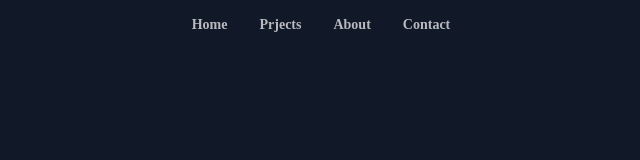
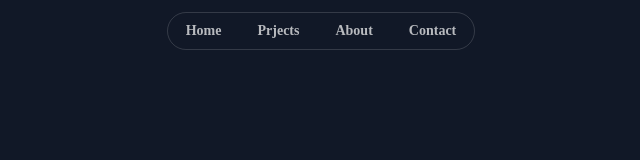
Before and after one commit to First-Step-company/portfolio, a Next.js app: page / in a window 1280 px wide. Shown: the top 160 px of the page, without its empty margins (319-959 px from the left). Built offline with nearby package versions, Linux system fonts and the light colour scheme; a web font is replaced by a local one.

Commit message:
Auto-update: Sat 11/30/2024 21:18:51.80

```diff
--- a/src/sections/Header.tsx
+++ b/src/sections/Header.tsx
@@ -1,6 +1,6 @@
 export const Header = () => {
   return <div className="flex justify-center items-center relative top-3">
-    <nav>
+    <nav className="flex gap-1 p-0.5 border border-white/15 rounded-full">
         <a href="" className="nav-item">Home</a>
         <a href="" className="nav-item">Prjects</a>
         <a href="" className="nav-item">About</a>
```
